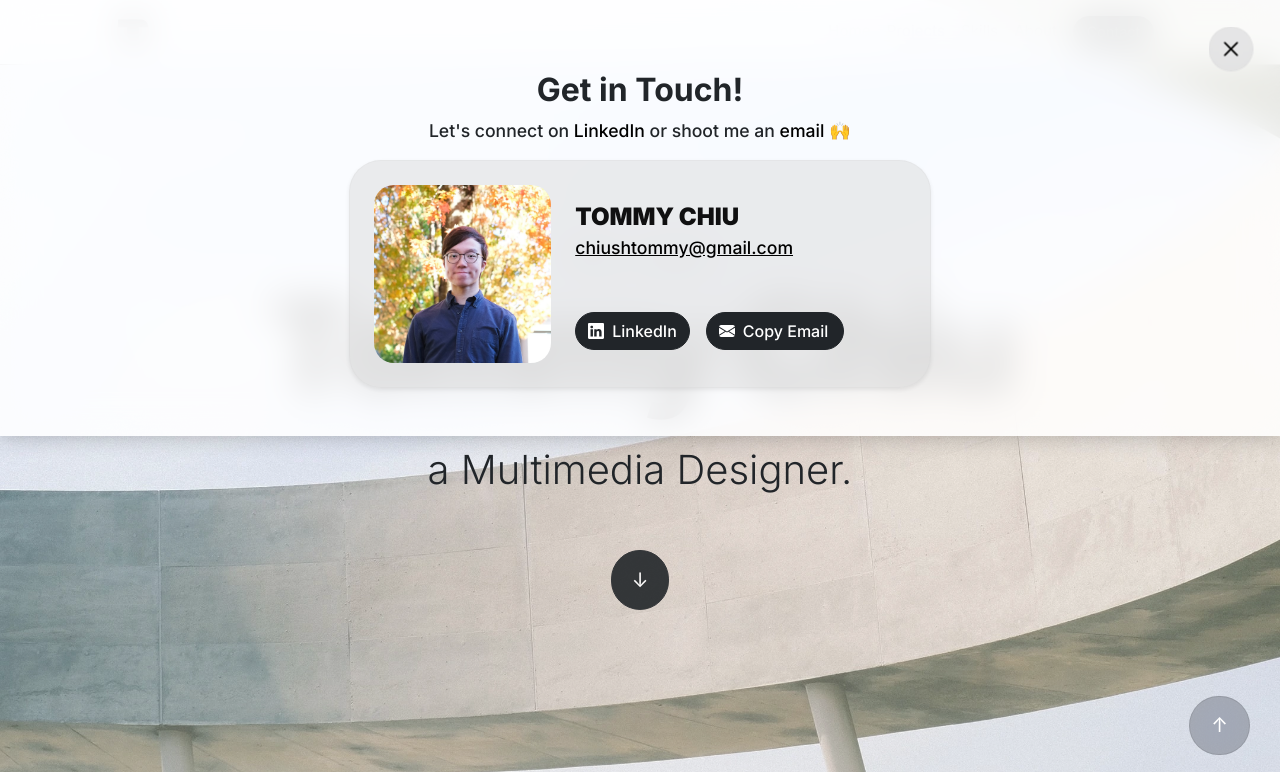
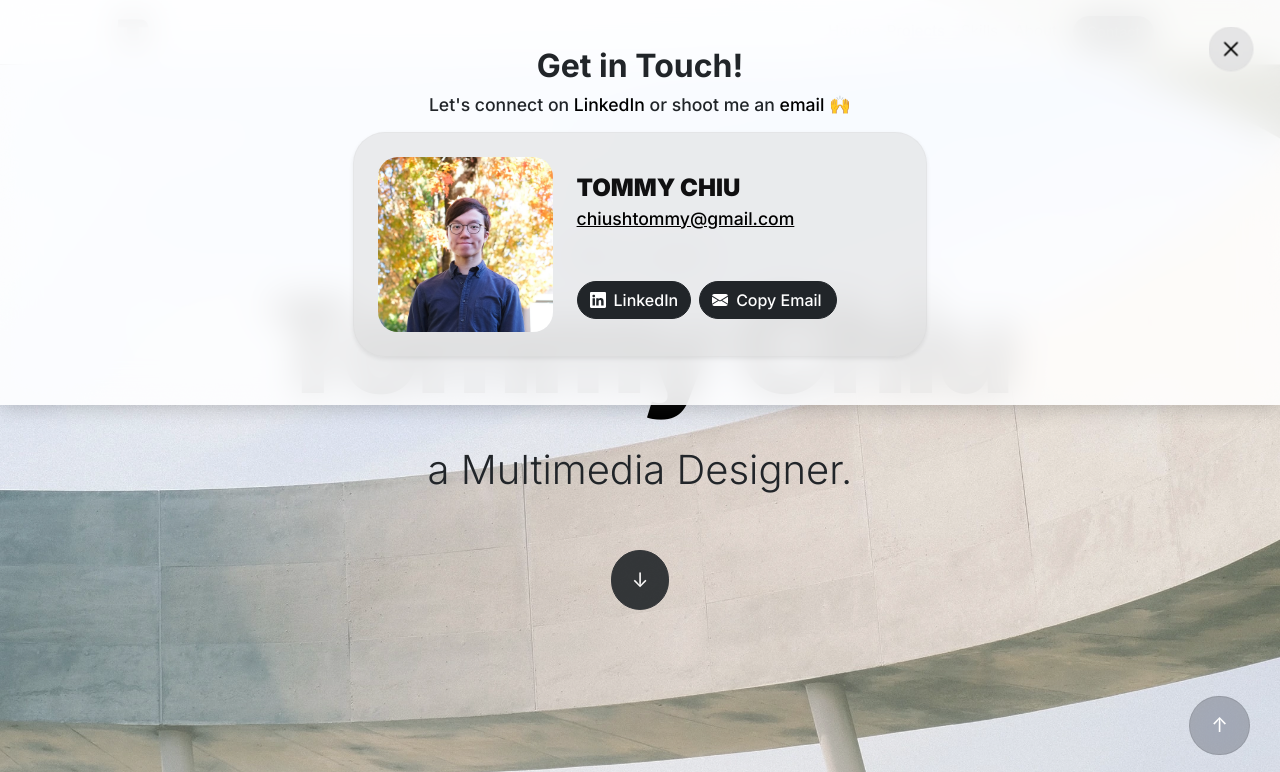
Before and after one commit to uphey/portfolio, a plain HTML site: page index.html in a window 1280 px wide. Both pictures are taken after a click on the button "Contact". Shown: the top 772 px of the page. Drawn offline with nearby package versions, Linux system fonts and the light colour scheme; files whose address does not match are found by name.

Commit message:
1.8.9.5
refine contact design

```diff
--- a/assets/css/main.css
+++ b/assets/css/main.css
@@ -981,7 +981,6 @@ footer {
     box-shadow: 0 0 20px #35353552;
     border-bottom: 0;
     height: fit-content;
-    padding-bottom: 2rem;
     background-color: #ffffffe0;
     backdrop-filter: saturate(200%) blur(18px);
     -webkit-backdrop-filter: saturate(200%) blur(18px);
@@ -1020,6 +1019,7 @@ footer {
     border: 1px solid #cdcdcd30;
     border-radius: 100%;
     transition: 0.5s ease;
+    z-index: 3;
 }
 
 .offcanvas-header .btn-close:hover {
@@ -1035,9 +1035,8 @@ footer {
     display: flex;
     align-items: center;
     flex-direction: column;
-    padding-top: 0;
-    padding-left: 8rem;
-    padding-right: 8rem;
+    margin-top: -1.5rem;
+    padding: 0 8rem 3rem 8rem;
     transition: .5s;
 }
 
@@ -1049,6 +1048,7 @@ footer {
     transform: scale(1.1);
     transition: .5s;
 }
+
 
 .namecard {
     background-color: #d0d0d060;
@@ -1056,11 +1056,23 @@ footer {
     border-radius: 2rem;
     border: 1px solid #cdcdcd30;
     display: flex;
+    transition: 1s;
+}
+
+.namecard:hover {
+    transform: scale(1.015);
+    transition: .7s;
 }
 
 .namecard-img {
     max-height: 240px;
     border-radius: 20px;
+    -webkit-user-drag: none;
+    user-select: none;
+    -moz-user-select: none;
+    -webkit-user-select: none;
+    -ms-user-select: none;
+    pointer-events: none;
 }
 
 .namecard-btn {
@@ -1073,7 +1085,7 @@ footer {
 }
 
   .bounce1 {
-    animation: bounce1 1.2s ease;
+    animation: bounce1 1s ease;
   }
 
   @keyframes bounce1 {
@@ -1081,10 +1093,10 @@ footer {
       transform: translateY(0);
     }
     40% {
-      transform: translateY(-20px);
+      transform: translateY(-10px);
     }
     60% {
-      transform: translateY(-10px);
+      transform: translateY(-5px);
     }
   }
 
@@ -1445,9 +1457,15 @@ body {
         margin-right: 2rem;
     }
     .offcanvas-body {
+        margin-top: -2rem;
         padding-left: 3rem;
         padding-right: 3rem;
+        padding-bottom: 1.2rem;
         overflow-x: hidden;
+        transform: scale(.95);
+    }
+    .offcanvas.showing .offcanvas-body {
+        transform: translateY(2rem) scale(.95);
     }
     .select-box {
         height: 220px;
--- a/index.html
+++ b/index.html
@@ -87,7 +87,9 @@
             <div class="offcanvas-body">
                 <!-- <div class="footer-brand text-center pb-4">TOMMY CHIU</div> -->
                 <h1 class="h2 offcanvas-title fw-bold pb-1" id="offcanvasLabel">Get in Touch!</h1>
-                <p class="p text-center">Let's connect on <span class="highlight-word-black">LinkedIn</span> or shoot me
+                <p class="p text-center lh-sm">Let's connect on <span class="highlight-word-black">LinkedIn</span>
+                    or<br class="d-sm-none">
+                    shoot me
                     an <span class="highlight-word-black">email</span> 🙌</p>
 
                 <div class="namecard-container">
@@ -102,7 +104,7 @@
                                 <a href="mailto:chiushtommy@gmail.com" target="_blank" aria-label="email" class="p"
                                     role="button">chiushtommy@gmail.com</a>
                             </div>
-                            <div class="d-flex gap-3">
+                            <div class="d-flex gap-2">
                                 <a href="https://www.linkedin.com/in/chiushtommy/" target="_blank"
                                     class="btn btn-dark gap-2 fw-medium rounded-pill d-flex align-items-center namecard-btn"
                                     role="button"><svg xmlns="http://www.w3.org/2000/svg" width="16" height="16"
```
Also changed, not shown: 2 other files.
